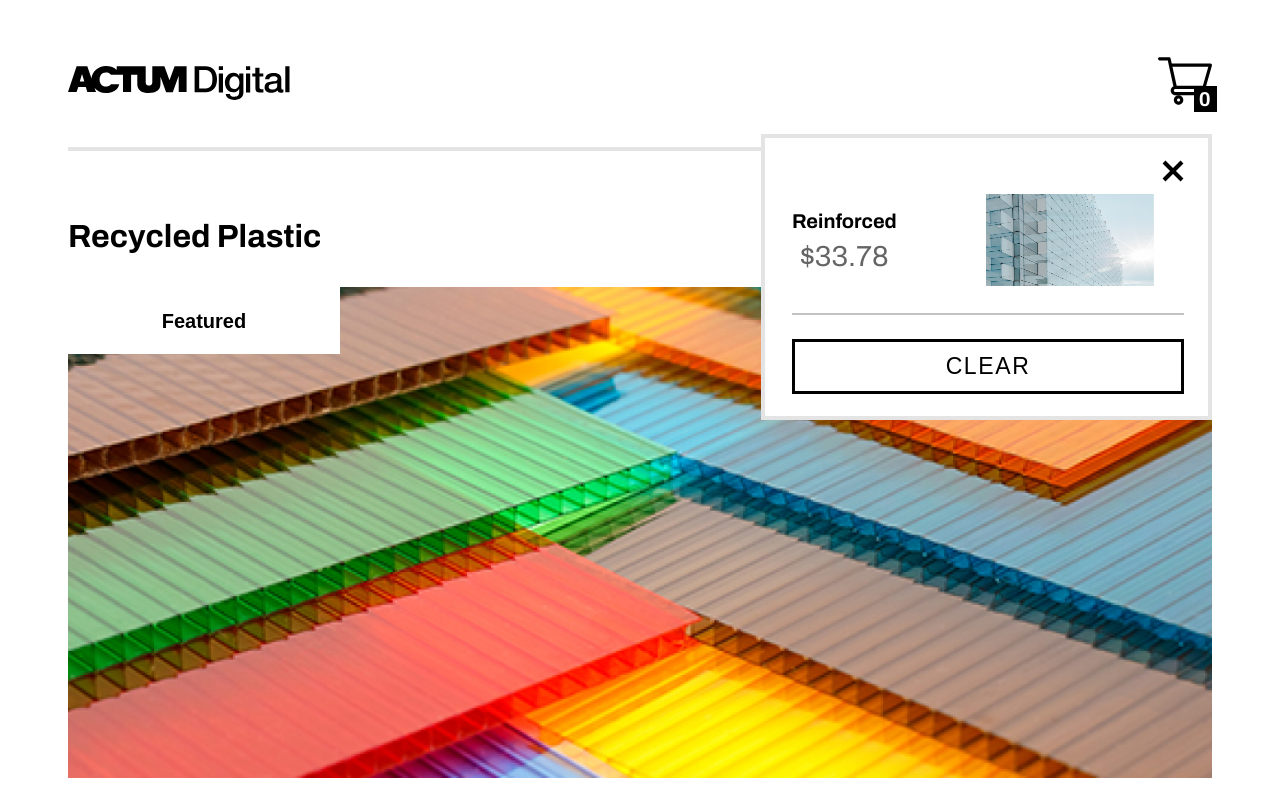
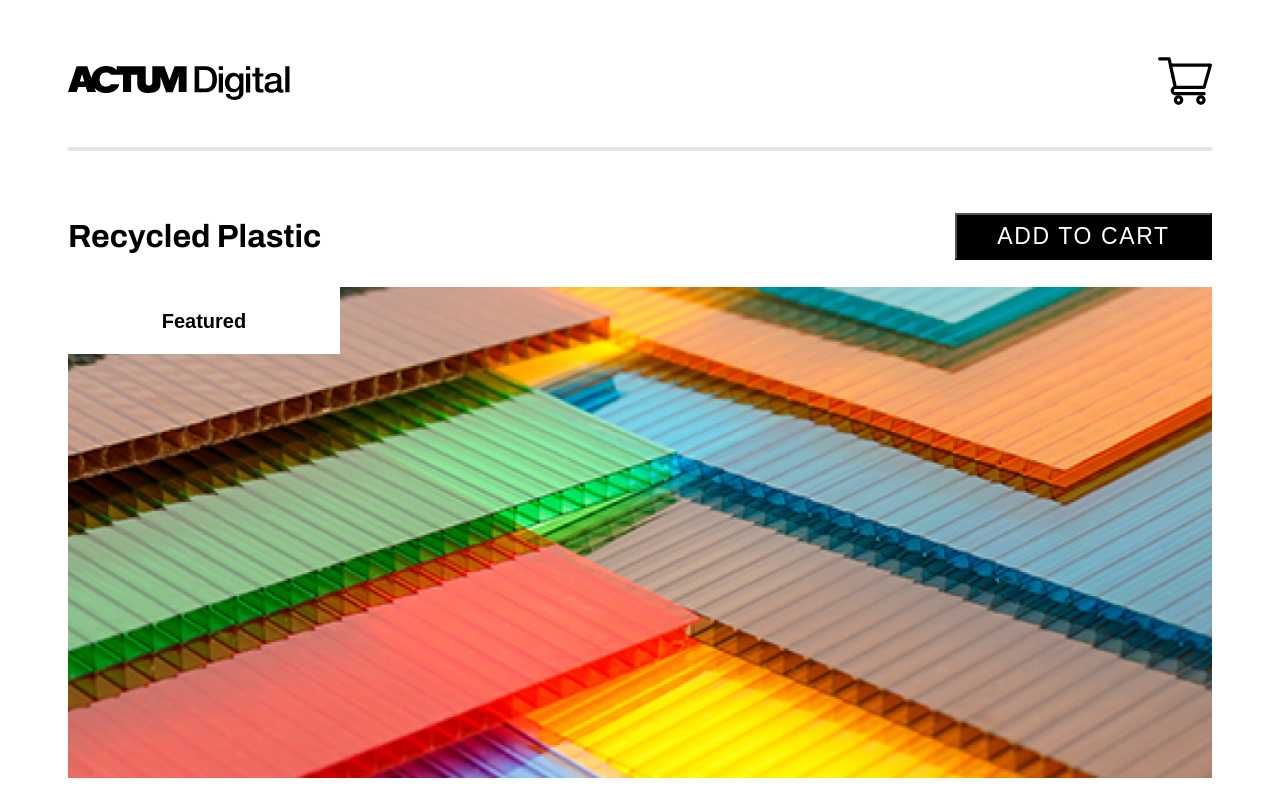
Before and after one commit to Abdelhameed-Hassan-Aries/e-commerce-app, a Next.js app: page / in a window 1280 px wide. Shown: the top 800 px of the page. Built offline with nearby package versions, Linux system fonts and the light colour scheme.

Commit message:
added pop-up cart menu & logic

```diff
--- a/pages/index.tsx
+++ b/pages/index.tsx
@@ -1,4 +1,4 @@
-import { useState } from "react";
+import { useState, useEffect } from "react";
 import type { NextPage } from "next";
 import Head from "next/head";
 import Image from "next/image";
@@ -20,25 +20,59 @@ import ArrowDown from "/assets/arrowDown.svg";
 import ArrowLeft from "/assets/leftArrow.svg";
 import ArrowRight from "/assets/rightArrow.svg";
 import Close from "/assets/close.svg";
-import { Gallery } from "../types/types";
+import { Gallery, GalleryData } from "../types/types";
 
 const Home: NextPage = () => {
-  const [cartItems, setCartItems] = useState([
-    {
-      name: "Reinforced",
-      category: "Glass",
-      price: "33.78",
-      currency: "USD",
-      image: {
-        src: Reinforced,
-        alt: "reinforced",
-      },
-      bestseller: true,
-      featured: false,
-      details: null,
-    },
-  ]);
+  const [featuredItem, setFeaturedItem] = useState<GalleryData | undefined>();
+  const [cartItems, setCartItems] = useState<GalleryData[]>([]);
   const [cartItemsCount, setCartItemsCount] = useState(0);
+  const [isCartPopupOpen, setIsCartPopupOpen] = useState(false);
+  const [addToCartBtn, setAddToCartBtn] = useState(false);
+  const [currentHoveredItem, setCurrentHoveredItem] = useState<number | null>(
+    null
+  );
+
+  useEffect(() => {
+    const getFeaturedItem = (): GalleryData | undefined => {
+      const featuredItem = galleryData.products.find((elem) => elem.featured);
+      return featuredItem;
+    };
+
+    setFeaturedItem(getFeaturedItem);
+  }, []);
+
+  const openCartPopup = () => {
+    setIsCartPopupOpen(!isCartPopupOpen);
+  };
+
+  const handleAddToCart = (product: GalleryData) => {
+    cartItems.push(product);
+    setCartItemsCount(cartItems.length);
+    setCartItems(cartItems);
+    setIsCartPopupOpen(true);
+  };
+
+  const removeSelectedItem = (index: number) => {
+    cartItems.splice(index, 1);
+    setCartItemsCount(cartItems.length);
+    setCartItems(cartItems);
+  };
+
+  const clearCart = () => {
+    setCartItemsCount(0);
+    setCartItems([]);
+    setIsCartPopupOpen(false);
+  };
+
+  const showAddToCartBtn = (index: number) => {
+    setAddToCartBtn(true);
+    setCurrentHoveredItem(index);
+  };
+
+  const removeAddToCartBtn = () => {
+    setAddToCartBtn(false);
+    setCurrentHoveredItem(null);
+  };
 
   return (
     <>
@@ -54,15 +88,26 @@ const Home: NextPage = () => {
             <div className={styles.content}>
               <Actum />
               <div className={styles.cartImgWrapper}>
-                <Cart className={styles.cartImg} />
-                <div className={styles.cartImgCounter}>{cartItemsCount}</div>
+                <Cart className={styles.cartImg} onClick={openCartPopup} />
 
+                {cartItemsCount > 0 && (
+                  <div
+                    className={styles.cartImgCounter}
+                    onClick={openCartPopup}
+                  >
+                    {cartItemsCount}
+                  </div>
+                )}
+
+                {isCartPopupOpen && (
                   <div className={styles.popup}>
-                  {cartItems &&
-                    cartItems.map((cartItem) => {
+                    {cartItems.map((cartItem, index) => {
                       return (
-                        <>
-                          <div className={styles.closeIcon}>
+                        <div key={index}>
+                          <div
+                            className={styles.closeIcon}
+                            onClick={() => removeSelectedItem(index)}
+                          >
                             <Close />
                           </div>
                           <div className={styles.itemWrapper}>
@@ -85,11 +130,14 @@ const Home: NextPage = () => {
                             </div>
                           </div>
                           <div className={styles.divider}></div>
-                        </>
+                        </div>
                       );
                     })}
-                  <button className={styles.popupBtn}>CLEAR</button>
+                    <button className={styles.popupBtn} onClick={clearCart}>
+                      CLEAR
+                    </button>
                   </div>
+                )}
               </div>
             </div>
             <div className={styles.divider}></div>
@@ -102,19 +150,23 @@ const Home: NextPage = () => {
           <section className={styles.hero}>
             <div className={styles.cart}>
               <div className={styles.title}>Recycled Plastic</div>
+
               <div className={styles.addToCart}>
                 <button className={styles.cartBtn}>ADD TO CART</button>
               </div>
             </div>
             <div className={styles.featured}>
+              {featuredItem && (
                 <Image
                   className={styles.featuredImg}
-                src={HeroGallery}
-                alt="hero-image"
+                  src={featuredItem?.image.src}
+                  alt={featuredItem?.image.alt}
                   quality={100}
                   height={500}
                   sizes="fill"
+                  priority={true}
                 />
+              )}
 
               <button className={styles.featuredBtn}>Featured</button>
             </div>
@@ -123,6 +175,7 @@ const Home: NextPage = () => {
                 <div className={styles.detailsTitle}>
                   Materials people also use
                 </div>
+
                 <div className={styles.detailsImgs}>
                   <GalleryTwo />
                   <GalleryThree className={styles.galleryThree} />
@@ -130,11 +183,13 @@ const Home: NextPage = () => {
                 </div>
                 <div className={styles.detailsContent}>
                   <div className={styles.contentTitle}>Details</div>
+
                   <div className={styles.contentDescription}>
                     Weight: 2340g/m2 <br /> Thickness 3cm
                   </div>
                 </div>
               </div>
+
               <div className={styles.aboutContent}>
                 <div className={styles.aboutTitle}>
                   About the Recycled Plastic
@@ -166,12 +221,15 @@ const Home: NextPage = () => {
             <div className={styles.galleryHeader}>
               <div className={styles.galleryTitle}>
                 <div className={styles.galleryTitleType}>Materials /</div>
+
                 <div className={styles.gallerySelection}>Premium Photos</div>
               </div>
 
               <div className={styles.gallerySort}>
                 <Sorting />
-                <div className={styles.gallerySortBy}>SortBy </div>
+
+                <div className={styles.gallerySortBy}>SortBy</div>
+
                 <div className={styles.galleryPrice}>
                   Price <ArrowDown />
                 </div>
@@ -181,6 +239,7 @@ const Home: NextPage = () => {
             <div className={styles.galleryContent}>
               <div className={styles.galleryFilters}>
                 <div className={styles.materialFiltersTitle}>Materials</div>
+
                 <div className={styles.materialFilters}>
                   {materials.map((material, i) => {
                     return (
@@ -192,6 +251,7 @@ const Home: NextPage = () => {
                           value={material}
                           className={styles.itemInput}
                         />
+
                         <label htmlFor={material} className={styles.itemLabel}>
                           {material}
                         </label>
@@ -200,7 +260,9 @@ const Home: NextPage = () => {
                   })}
                 </div>
                 <div className={styles.divider}></div>
+
                 <div className={styles.priceFiltersTitle}>Price Range</div>
+
                 <div className={styles.priceFilters}>
                   {priceRange.map((item, i) => {
                     return (
@@ -211,6 +273,7 @@ const Home: NextPage = () => {
                           value={item}
                           className={styles.itemInput}
                         />
+
                         <label htmlFor={item} className={styles.itemLabel}>
                           {item}
                         </label>
@@ -219,10 +282,17 @@ const Home: NextPage = () => {
                   })}
                 </div>
               </div>
+
               <div className={styles.galleryShowcase}>
-                {galleryData.products.map((product) => {
+                {galleryData.products.slice(0, 6).map((product, index) => {
                   return (
-                    <div key={product.name} className={styles.product}>
+                    <div
+                      key={product.name}
+                      className={styles.product}
+                      onClick={() => handleAddToCart(product)}
+                      onMouseEnter={() => showAddToCartBtn(index)}
+                      onMouseLeave={removeAddToCartBtn}
+                    >
                       <div className={styles.galleryShowcaseImage}>
                         <Image
                           src={product.image.src}
@@ -237,19 +307,23 @@ const Home: NextPage = () => {
                           </div>
                         )}
 
+                        {addToCartBtn && currentHoveredItem === index && (
                           <div className={styles.galleryShowcaseAddCart}>
                             <div className={styles.galleryShowcaseAddCartTitle}>
                               ADD TO CART
                             </div>
                           </div>
+                        )}
                       </div>
 
                       <div className={styles.galleryShowcaseTitle}>
                         {product.name}
                       </div>
+
                       <div className={styles.galleryShowcaseSubtitle}>
                         {product.category}
                       </div>
+
                       <div className={styles.galleryShowcasePrice}>
                         ${product.price}
                       </div>
@@ -374,5 +448,18 @@ const galleryData: Gallery = {
       featured: false,
       details: null,
     },
+    {
+      name: "Recycled Plastic",
+      category: "Plastic",
+      price: "10000.00",
+      currency: "USD",
+      image: {
+        src: HeroGallery,
+        alt: "Recycled Plastic",
+      },
+      bestseller: false,
+      featured: true,
+      details: null,
+    },
   ],
 };
--- a/styles/index.module.scss
+++ b/styles/index.module.scss
@@ -26,6 +26,7 @@
         line-height: 22px;
         text-align: center;
         letter-spacing: 0.07em;
+        cursor: pointer;
       }
 
       .popup {
@@ -41,8 +42,10 @@
         padding: 22px 24px 22px 27px;
 
         .closeIcon {
-          align-self: flex-end;
+          display: flex;
+          justify-content: flex-end;
           margin-bottom: 9px;
+          cursor: pointer;
         }
 
         .itemWrapper {
@@ -93,6 +96,7 @@
           text-align: center;
           letter-spacing: 0.07em;
           color: #000000;
+          cursor: pointer;
         }
       }
     }
```
Lines whose indentation alone changed are shown as unchanged.
